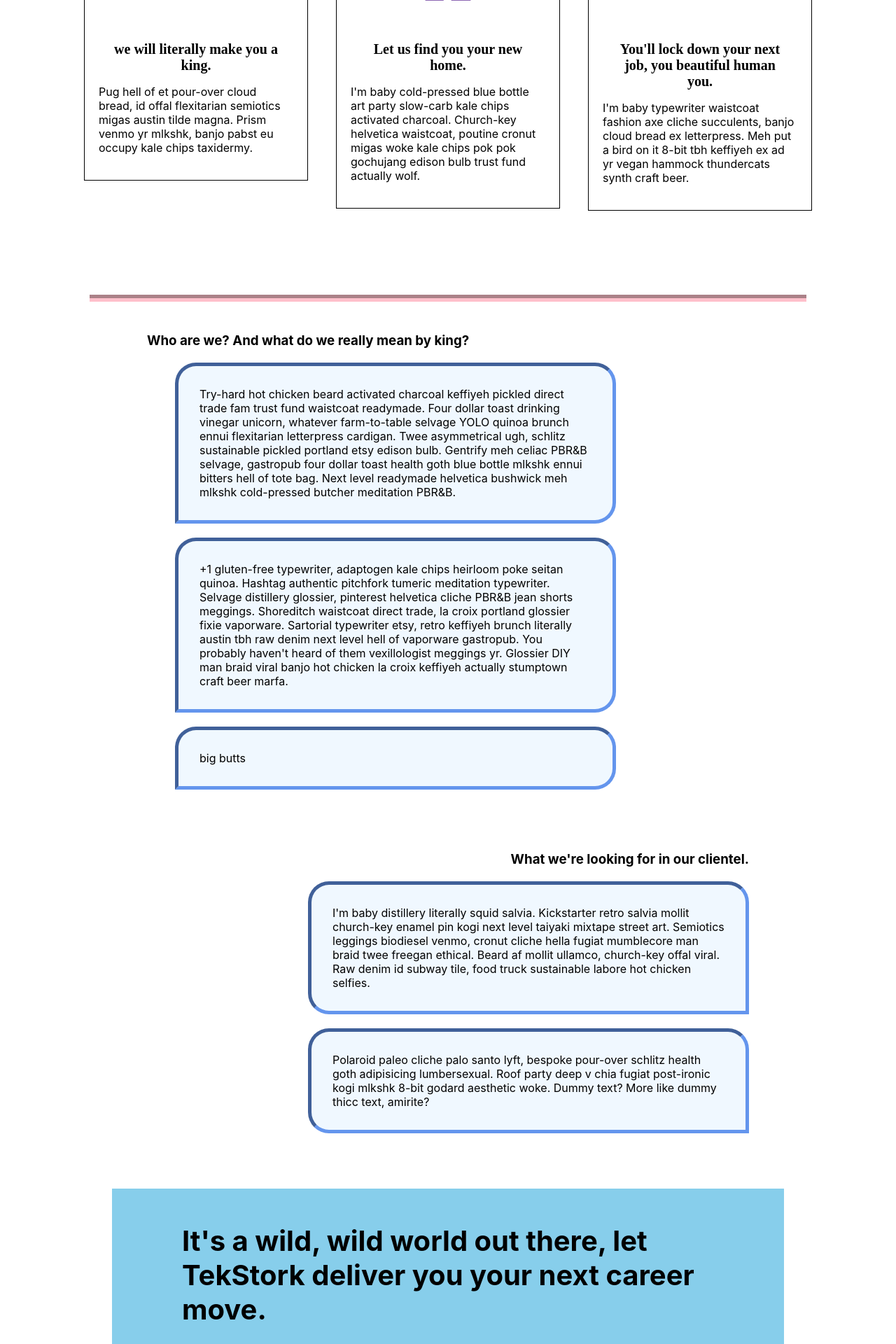
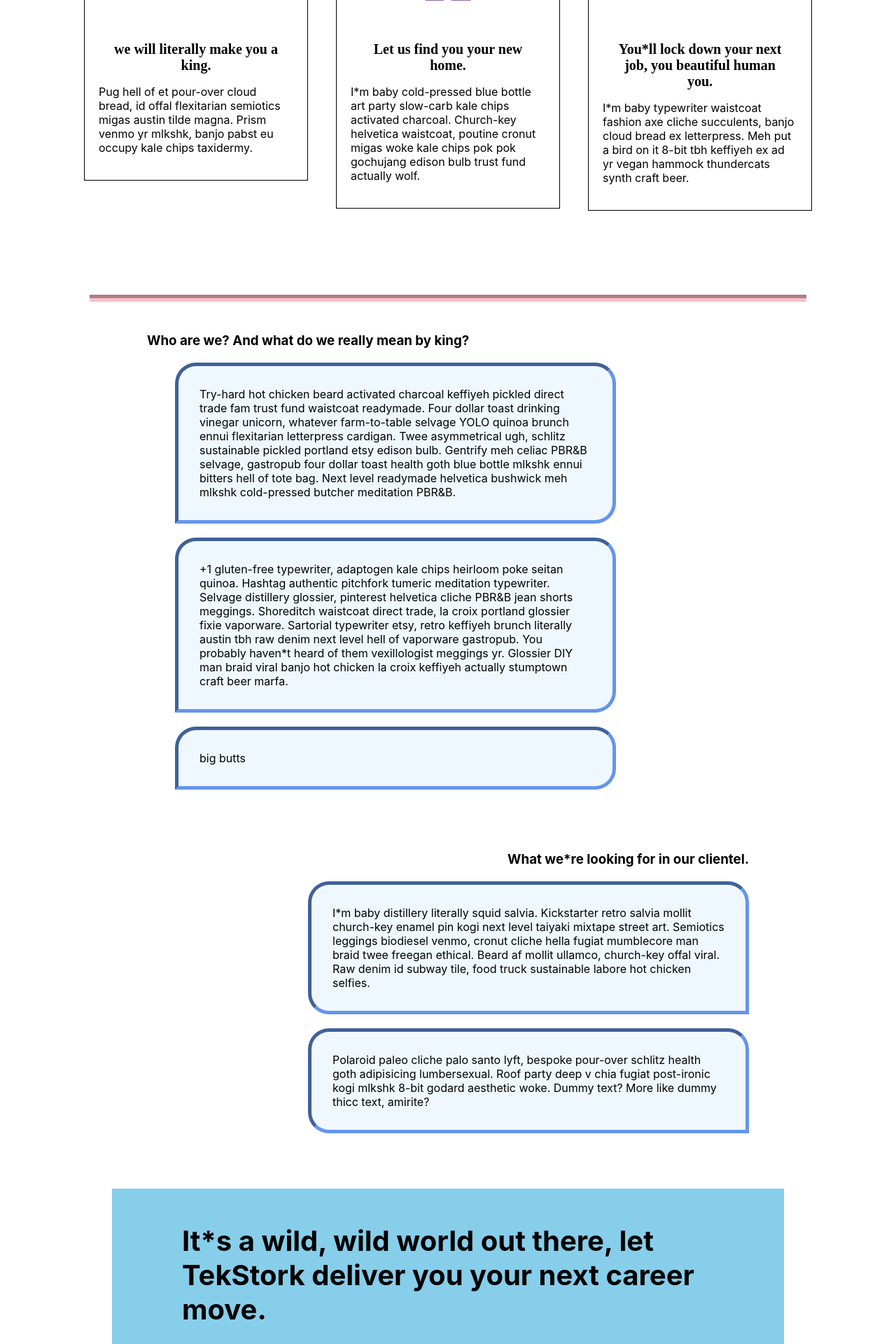
Before and after one commit to ForestW70/TekStork.io, a Next.js app: page / in a window 1280 px wide. Shown: the part 460-2380 px from the top of the page at 70% size. Built offline with nearby package versions, Linux system fonts and the light colour scheme.

Commit message:
text change for versel deployment.

```diff
--- a/pages/index.js
+++ b/pages/index.js
@@ -26,7 +26,7 @@
             <AiFillHome />
             <p>Let us find you your new home.</p>
             <p>
-              I'm baby cold-pressed blue bottle art party slow-carb kale chips activated charcoal. Church-key helvetica waistcoat, poutine cronut migas woke kale chips pok pok gochujang edison bulb trust fund actually wolf.
+              I*m baby cold-pressed blue bottle art party slow-carb kale chips activated charcoal. Church-key helvetica waistcoat, poutine cronut migas woke kale chips pok pok gochujang edison bulb trust fund actually wolf.
             </p>
           </a>
         </article>
@@ -34,9 +34,9 @@
 
           <a href="#aboutUs">
             <AiFillLock />
-            <p>You'll lock down your next job, you beautiful human you.</p>
+            <p>You*ll lock down your next job, you beautiful human you.</p>
             <p>
-              I'm baby typewriter waistcoat fashion axe cliche succulents, banjo cloud bread ex letterpress. Meh put a bird on it 8-bit tbh keffiyeh ex ad yr vegan hammock thundercats synth craft beer.
+              I*m baby typewriter waistcoat fashion axe cliche succulents, banjo cloud bread ex letterpress. Meh put a bird on it 8-bit tbh keffiyeh ex ad yr vegan hammock thundercats synth craft beer.
             </p>
           </a>
         </article>
@@ -50,17 +50,17 @@
               Try-hard hot chicken beard activated charcoal keffiyeh pickled direct trade fam trust fund waistcoat readymade. Four dollar toast drinking vinegar unicorn, whatever farm-to-table selvage YOLO quinoa brunch ennui flexitarian letterpress cardigan. Twee asymmetrical ugh, schlitz sustainable pickled portland etsy edison bulb. Gentrify meh celiac PBR&B selvage, gastropub four dollar toast health goth blue bottle mlkshk ennui bitters hell of tote bag. Next level readymade helvetica bushwick meh mlkshk cold-pressed butcher meditation PBR&B.
             </li>
             <li>
-              +1 gluten-free typewriter, adaptogen kale chips heirloom poke seitan quinoa. Hashtag authentic pitchfork tumeric meditation typewriter. Selvage distillery glossier, pinterest helvetica cliche PBR&B jean shorts meggings. Shoreditch waistcoat direct trade, la croix portland glossier fixie vaporware. Sartorial typewriter etsy, retro keffiyeh brunch literally austin tbh raw denim next level hell of vaporware gastropub. You probably haven't heard of them vexillologist meggings yr. Glossier DIY man braid viral banjo hot chicken la croix keffiyeh actually stumptown craft beer marfa.
+              +1 gluten-free typewriter, adaptogen kale chips heirloom poke seitan quinoa. Hashtag authentic pitchfork tumeric meditation typewriter. Selvage distillery glossier, pinterest helvetica cliche PBR&B jean shorts meggings. Shoreditch waistcoat direct trade, la croix portland glossier fixie vaporware. Sartorial typewriter etsy, retro keffiyeh brunch literally austin tbh raw denim next level hell of vaporware gastropub. You probably haven*t heard of them vexillologist meggings yr. Glossier DIY man braid viral banjo hot chicken la croix keffiyeh actually stumptown craft beer marfa.
             </li>
             <li>big butts</li>
           </ul>
         </div>
 
         <div className={styles.ourClients} id="ourClients">
-          <h3>What we're looking for in our clientel.</h3>
+          <h3>What we*re looking for in our clientel.</h3>
           <ul>
             <li>
-              I'm baby distillery literally squid salvia. Kickstarter retro salvia mollit church-key enamel pin kogi next level taiyaki mixtape street art. Semiotics leggings biodiesel venmo, cronut cliche hella fugiat mumblecore man braid twee freegan ethical. Beard af mollit ullamco, church-key offal viral. Raw denim id subway tile, food truck sustainable labore hot chicken selfies.
+              I*m baby distillery literally squid salvia. Kickstarter retro salvia mollit church-key enamel pin kogi next level taiyaki mixtape street art. Semiotics leggings biodiesel venmo, cronut cliche hella fugiat mumblecore man braid twee freegan ethical. Beard af mollit ullamco, church-key offal viral. Raw denim id subway tile, food truck sustainable labore hot chicken selfies.
             </li>
             <li>
               Polaroid paleo cliche palo santo lyft, bespoke pour-over schlitz health goth adipisicing lumbersexual. Roof party deep v chia fugiat post-ironic kogi mlkshk 8-bit godard aesthetic woke.
@@ -72,7 +72,7 @@
 
         <div className={styles.aboutUs} id="aboutUs">
           <h2>
-            It's a wild, wild world out there, let TekStork deliver you your next career move.
+            It*s a wild, wild world out there, let TekStork deliver you your next career move.
           </h2>
           <article className={styles.beingDiff}>
             <h4>What makes us stand out.</h4>
@@ -81,7 +81,7 @@
             </p>
           </article>
           <article className={styles.anotherOne}>
-            <h4>Here's another section</h4>
+            <h4>Here*s another section</h4>
             <p>
               Raw denim hammock crucifix, dolore flexitarian incididunt ennui nulla paleo unicorn hashtag health goth small batch culpa migas. Mollit photo booth neutra taxidermy organic literally whatever kitsch. Lorem veniam ullamco, bespoke consequat church-key disrupt waistcoat blue bottle palo santo kogi 8-bit fashion axe aute. Ipsum esse chambray ut. Kale chips aesthetic street art, hoodie kinfolk heirloom artisan reprehenderit kombucha ex hell of est commodo qui quinoa.
             </p>
```
